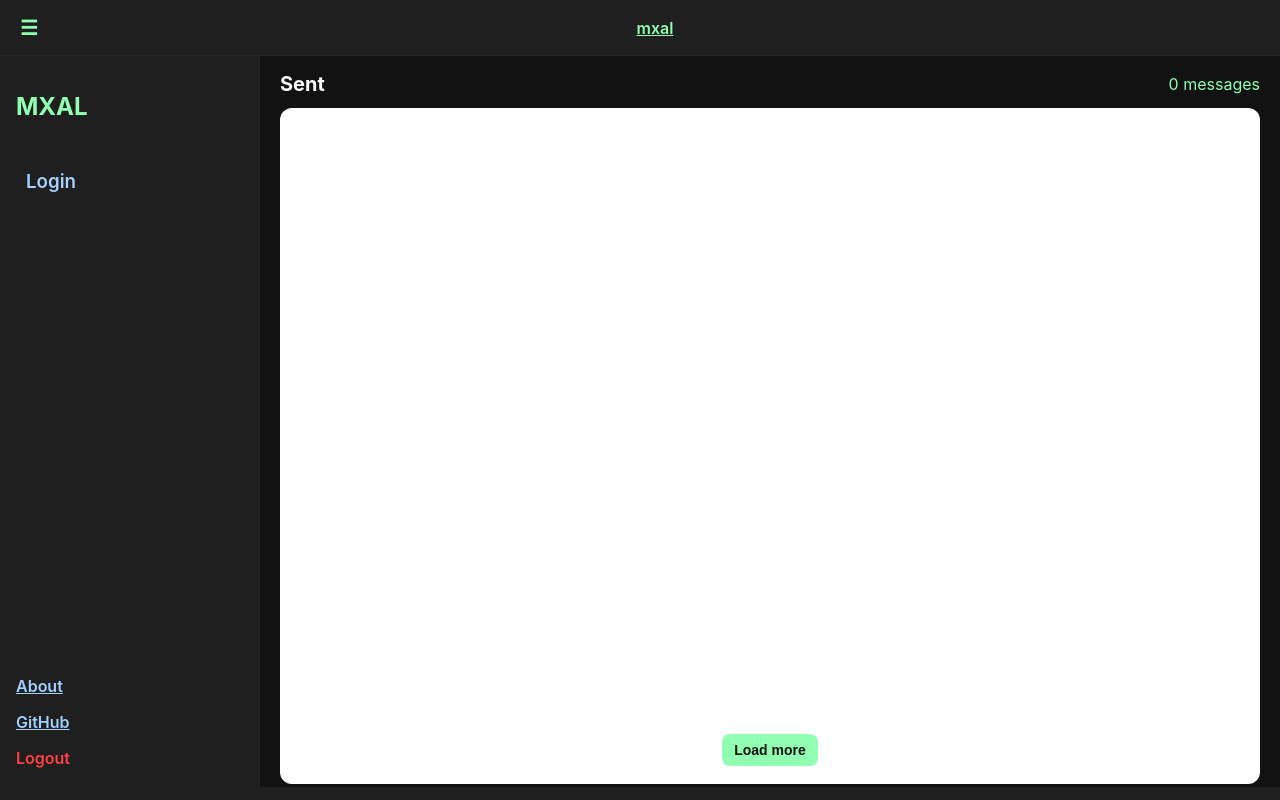
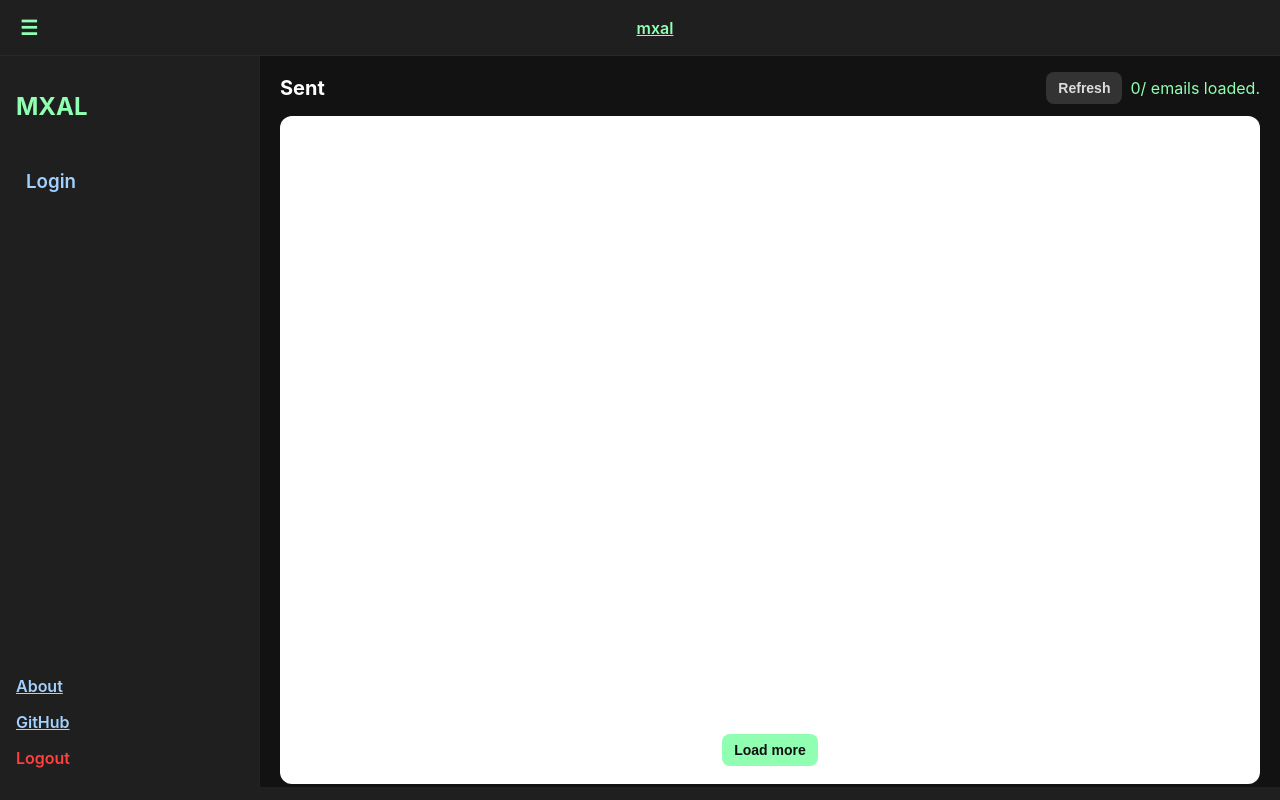
Before and after one commit to sortalost/mxal, a Python web app: template src/templates/sent.html in a window 1280 px wide. Run offline with Jinja, Linux system fonts and the light colour scheme; the template is opened without the code that fills it, so the values that code supplies are empty.

Commit message:
add refresh btn

```diff
--- a/src/static/js/script.js
+++ b/src/static/js/script.js
@@ -7,7 +7,7 @@
   const overlay = document.getElementById('overlay');
   const sidebar = document.getElementById("sidebar");
   const msgLength = document.getElementById('msg-length');
-  const refreshBtn = document.getElementById('refreshBtn');
+  const refreshBtn = document.getElementById('refresh-btn');
   const page = window.location.pathname.replace(/\/$/, '').split('/').pop();
 
   // --- LOAD MORE EMAILS ---
@@ -173,11 +173,9 @@
     }
   }
 
-  // initial immediate check (so user doesn't wait 30s)
   fetchNewEmails().catch(() => { /* ignore */ });
 
-  // Poll every 30 seconds
-  setInterval(fetchNewEmails, 30000);
+  setInterval(fetchNewEmails, 15000); // 15s
 
 });
 
--- a/src/templates/inbox.html
+++ b/src/templates/inbox.html
@@ -5,7 +5,7 @@
 <div class="page-header">
   <h1>Inbox</h1>
   <div class="header-actions">
-    <div class="small-muted">[ <span id="msg-length">{{ msgLength or messages|length }}</span> email(s) loaded ]</div>
+    <div class="small-muted">[ <span id="msg-length">{{ messages|length }}</span>/{{msgLength}} email(s) loaded ]</div>
     <button id="refresh-btn" class="btn">refresh</button>
   </div>
 </div>
--- a/src/templates/sent.html
+++ b/src/templates/sent.html
@@ -5,8 +5,8 @@
 <div class="page-header">
   <h1>Sent</h1>
   <div class="header-actions">
-    <!-- <button id="refresh-btn" class="btn">Refresh</button> -->
-    <div class="small-muted">{{ messages|length }} messages</div>
+    <button id="refresh-btn" class="btn">Refresh</button>
+    <div class="small-muted"><span id="msg-length">{{ messages|length }}</span>/{{msgLength}} emails loaded.</div>
   </div>
 </div>
 
```
